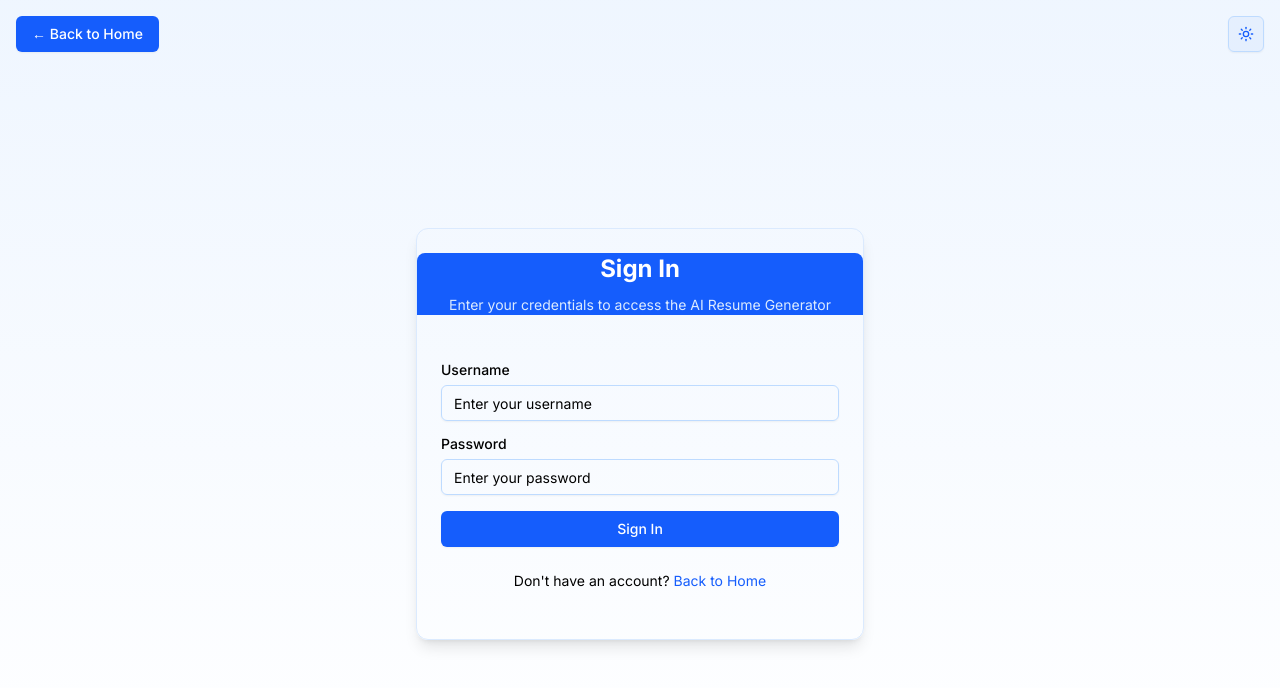
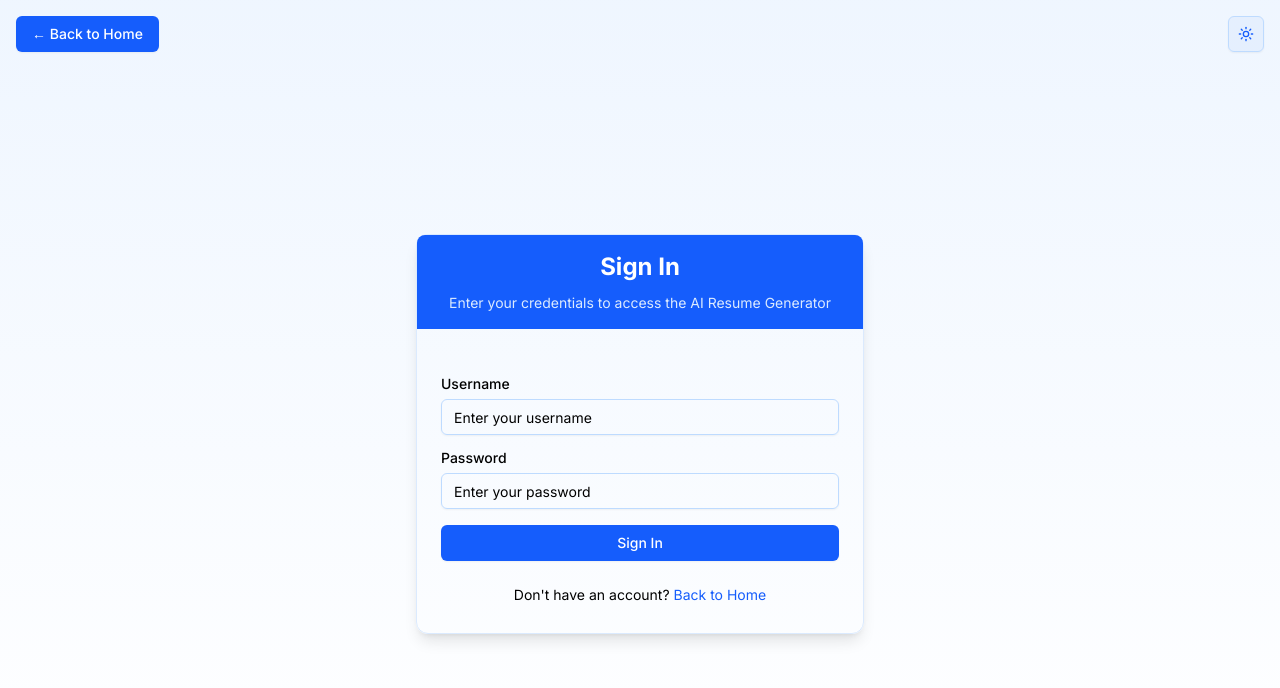
Before and after one commit to arpitmohapatra/ai-generated-resume, a Next.js app in the folder frontend/: page /login in a window 1280 px wide. Shown: the top 688 px of the page. Built offline with nearby package versions, Linux system fonts and the light colour scheme; no server answers.

Commit message:
Slight css changes

```diff
--- a/frontend/src/app/login/page.tsx
+++ b/frontend/src/app/login/page.tsx
@@ -68,8 +68,8 @@ export default function LoginPage() {
         <ThemeToggle />
       </header>
       <div className="flex-1 flex items-center justify-center p-4">
-        <Card className="w-full max-w-md shadow-lg border-blue-100 dark:border-blue-900/50 h-auto login-container">
-          <CardHeader className="space-y-1 bg-blue-600 text-white rounded-t-lg dark:bg-blue-700">
+        <Card className="w-full max-w-md shadow-lg border-blue-100 dark:border-blue-900/50 h-auto login-container p-0">
+          <CardHeader className="space-y-1 bg-blue-600 text-white rounded-t-lg dark:bg-blue-700 py-4">
             <CardTitle className="text-2xl font-bold text-center">
               Sign In
             </CardTitle>
```
